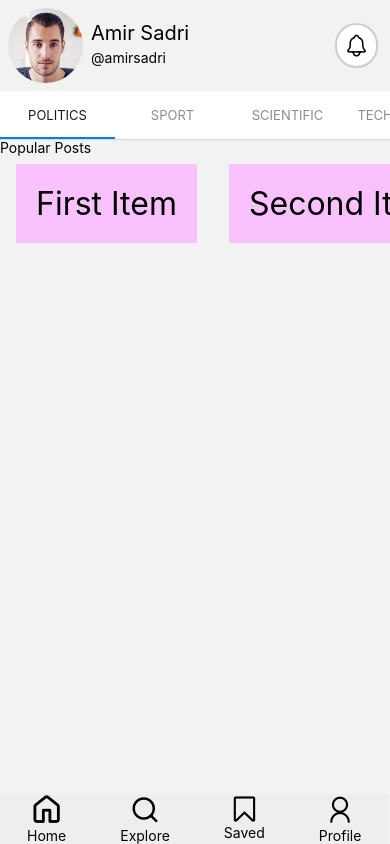
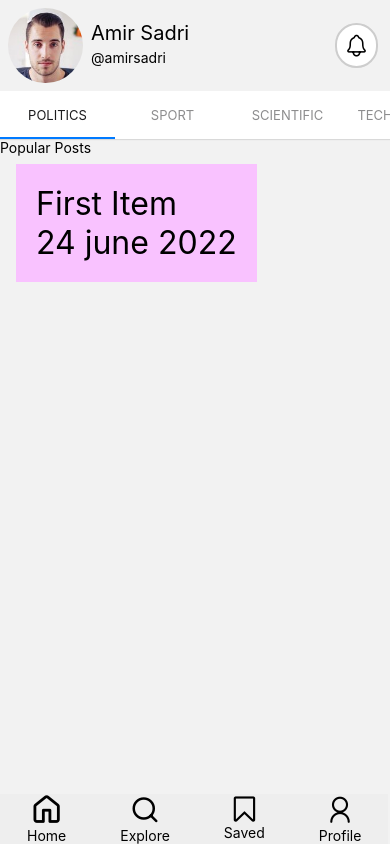
Before and after one commit to amirsadriofficial/News-App, a React Native app: screen /Politics in a window 390 px wide. Built offline with nearby package versions, Linux system fonts and the light colour scheme.

Commit message:
Fix errors of flatlist

```diff
--- a/src/screens/home/PopularCarousel.tsx
+++ b/src/screens/home/PopularCarousel.tsx
@@ -16,33 +16,26 @@ import {
 export interface IUser {
   id: string;
   title: string;
+  date: string;
 }
 
 const DATA = [
   {
-    id: 'bd7acbea-c1b1-46c2-aed5-3ad53abb28ba',
+    id: '1',
     title: 'First Item',
-  },
-  {
-    id: '3ac68afc-c605-48d3-a4f8-fbd91aa97f63',
-    title: 'Second Item',
-  },
-  {
-    id: '58694a0f-3da1-471f-bd96-145571e29d72',
-    title: 'Third Item',
+    date: '24 june 2022',
   },
 ];
 
-const Item = ({title}: {title: IUser}) => (
+const Item = ({item}: {item: IUser}) => (
   <View style={styles.item}>
-    <Text style={styles.title}>{title}</Text>
+    <Text style={styles.title}>{item.title}</Text>
+    <Text style={styles.title}>{item.date}</Text>
   </View>
 );
 
 const PopularCarousel = () => {
-  const renderItem: ListRenderItem<IUser> = ({item}) => (
-    <Item title={item.title} />
-  );
+  const renderItem: ListRenderItem<IUser> = ({item}) => <Item item={item} />;
 
   return (
     <>
```
